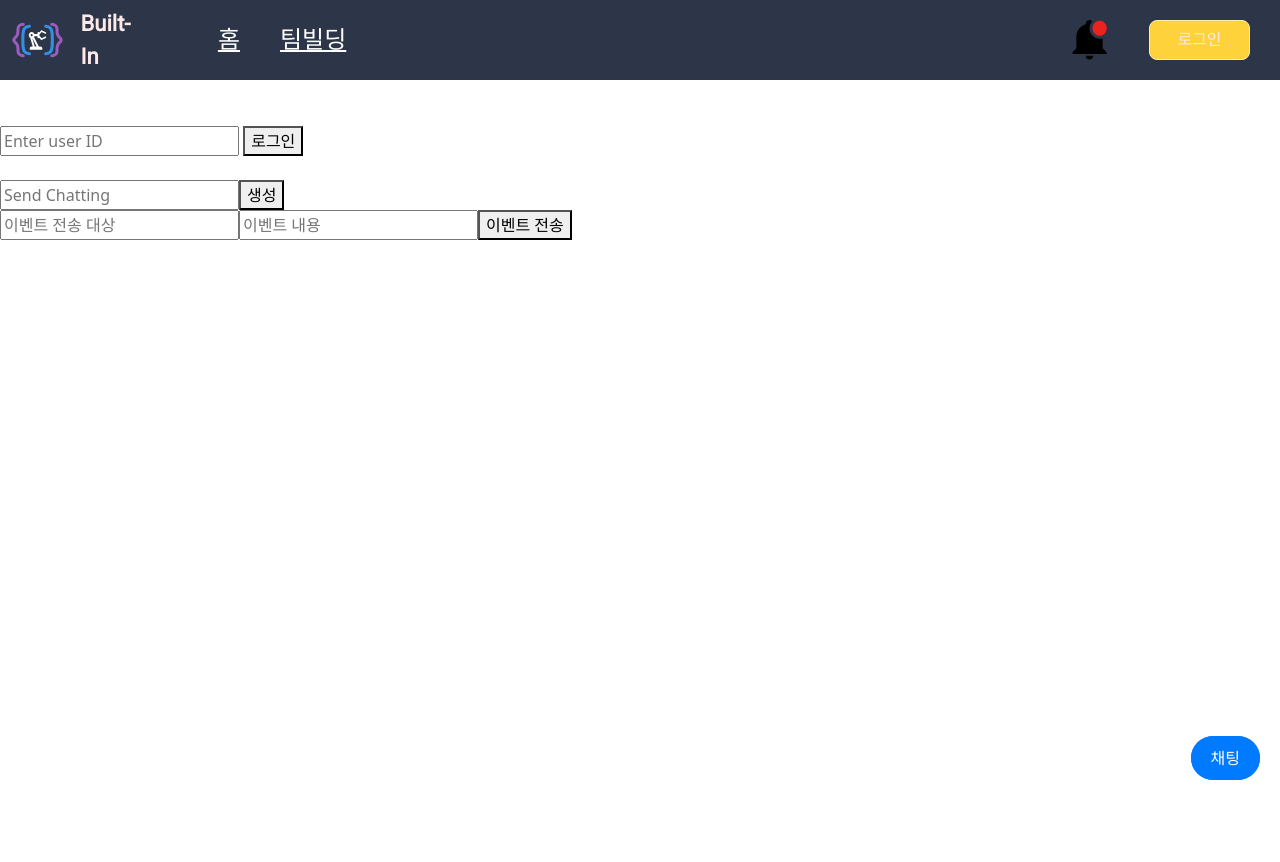
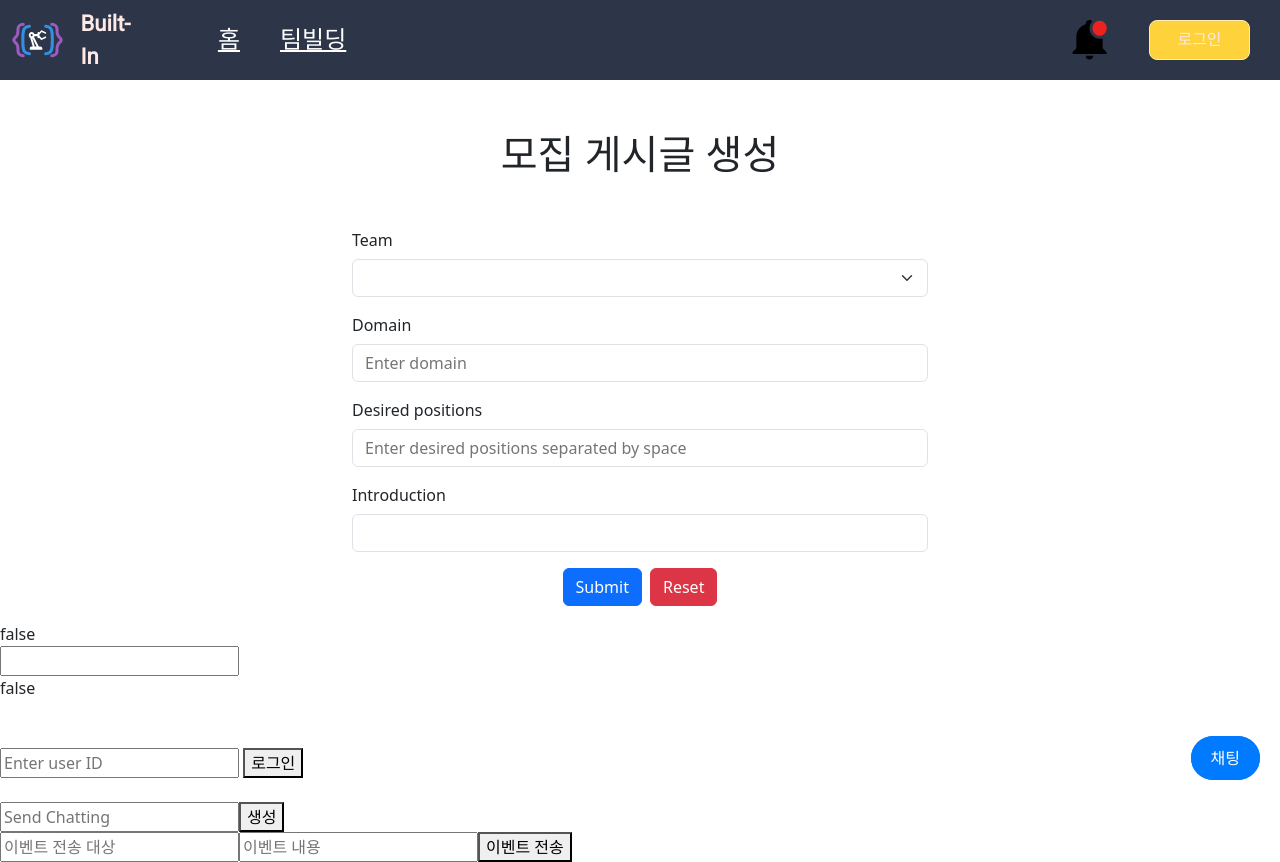
Before and after one commit to HOT6MAN/built-in-frontend, a Vue app: page /teambuilding/recruit/create in a window 1280 px wide. Before the commit the page ends 800 px from the top, so only its background shows below. Built offline with nearby package versions, Linux system fonts and the light colour scheme.

Commit message:
FE-FM-S11P12A606-149 (1)

```diff
--- a/src/router/index.ts
+++ b/src/router/index.ts
@@ -1,7 +1,7 @@
 import { createRouter, createWebHistory } from 'vue-router'
 import HomeView from '@/views/HomeView.vue'
 import TeamBuildingView from '@/views/board/TeamBuildingView.vue'
-import TeamBuildingRecruitView from '@/views/board/TeamBuildingRecruitView.vue'
+import teambuildingRecruitCreateView from '@/views/board/TeamBuildingRecruitCreateView.vue'
 import AfterLoginView from '@/views/login/AfterLoginView.vue'
 
 const router = createRouter({
@@ -26,6 +26,11 @@ const router = createRouter({
       component : TeamBuildingView
     },
     {
+      path: '/teambuilding/recruit/create',
+      name: 'teambuildingRecruitCreate',
+      component : teambuildingRecruitCreateView
+    },
+    {
       path: '/afterlogin',
       name: 'afterlogin',
       component : AfterLoginView
--- /dev/null
+++ b/src/views/board/TeamBuildingRecruitCreateView.vue
@@ -0,0 +1,70 @@
+<template>
+  <div>
+    <div class="page container">
+      <h1 class="title">모집 게시글 생성</h1>
+      <b-form class="form">
+        <b-form-group label="Team" for="team">
+          <b-form-select
+            id="team"
+            :options="teamList"
+            required
+          ></b-form-select>
+        </b-form-group>
+
+        <b-form-group label="Domain" for="domain">
+          <b-form-tags
+          input-id="domain"
+          :limit="limitCnt"
+          tag-variant="primary"
+          tag-pills
+          placeholder="Enter domain"
+          v-model="domain"
+          remove-on-delete />
+        </b-form-group>
+
+        <b-form-group label="Desired positions" for="desired-positions">
+          <b-form-tags
+            input-id="desired-positions"
+            tag-variant="primary"
+            tag-pills
+            separator=" "
+            placeholder="Enter desired positions separated by space"
+            v-model="desiredPosList" />
+        </b-form-group>
+
+        <b-form-group label="Introduction" for="introduction">
+          <b-form-input
+            id="introduction"
+            type="text"
+            required />
+        </b-form-group>
+
+        <b-form-group class="d-flex justify-content-center mt-3">
+          <b-button type="submit" variant="primary" class="mx-1">Submit</b-button>
+          <b-button type="reset" variant="danger" class="mx-1">Reset</b-button>
+        </b-form-group>
+      </b-form>
+    </div>
+  </div>
+</template>
+
+<script setup>
+import { ref } from 'vue';
+
+const teamList = ['A', 'B', 'C', 'D']
+const domain = ref([])
+const desiredPosList = ref([])
+const limitCnt = ref(1)
+</script>
+
+<style scoped>
+  .title {
+    text-align: center;
+    margin-bottom: 50px;
+  }
+
+  .page {
+    margin-top: 130px;
+    max-width: 600px;
+  }
+</style>
--- a/src/views/board/TeamBuildingRecruitView.vue
+++ b/src/views/board/TeamBuildingRecruitView.vue
@@ -4,7 +4,9 @@
       <FilterDropdown class="mx-2" @update:key="receiveKey" />
       <FilterInput class="mx-2" @update:key="receiveValue" />
     </div>
-    <b-button variant="success">New</b-button>
+    <b-button variant="success" :to="{path: '/teambuilding/recruit/create'}">
+      New
+    </b-button>
   </div>
 
   <div class="itemList">
```
